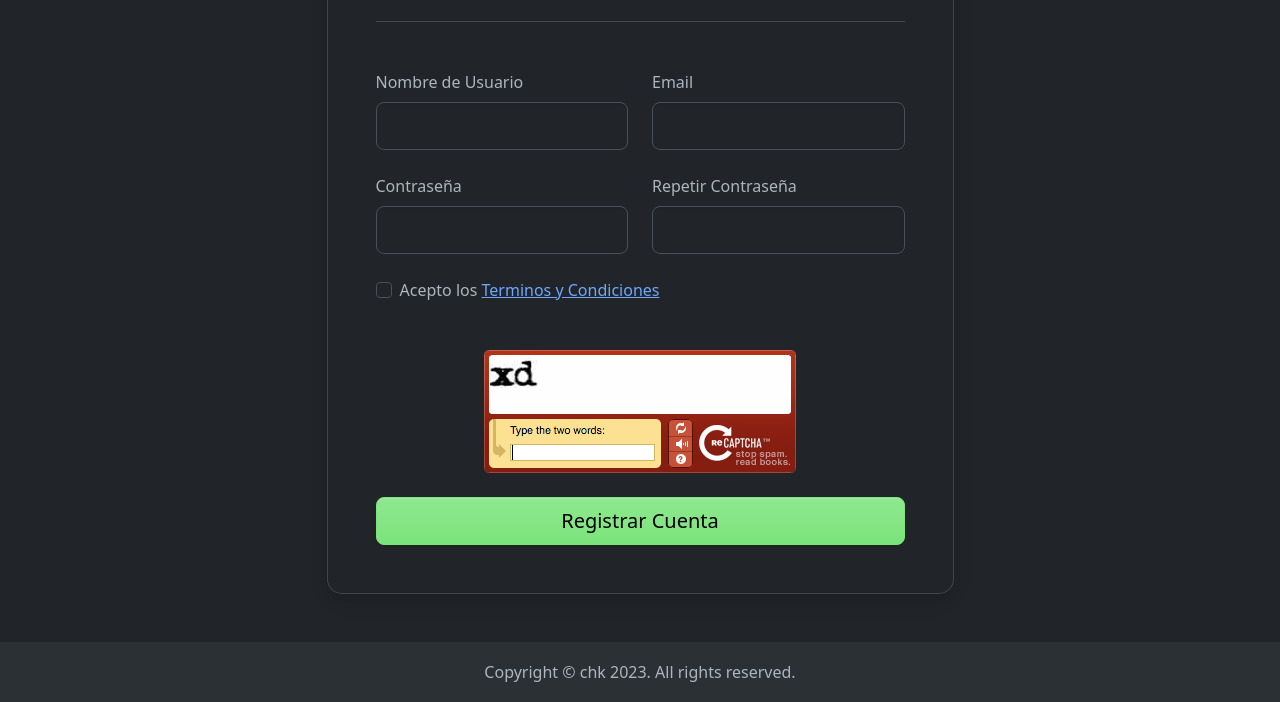
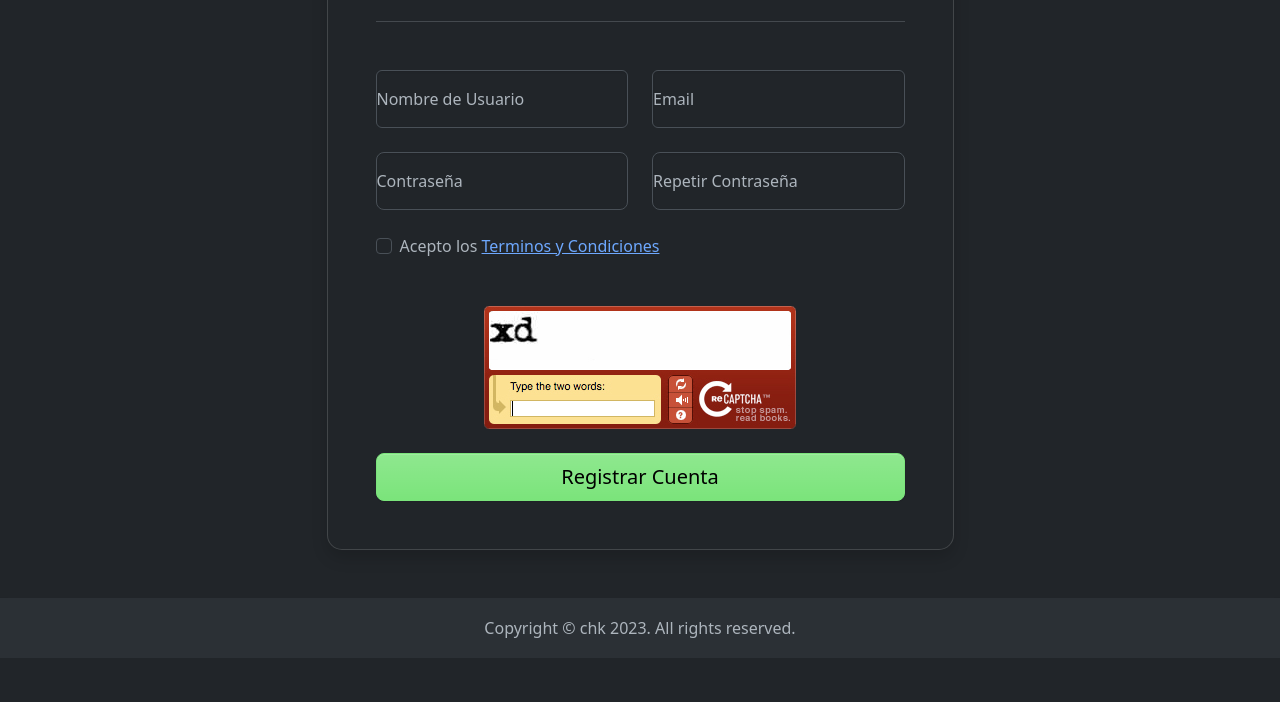
Before and after one commit to chikinrasshu/SimplyTask, a website: page registro.html in a window 1280 px wide. Shown: the part 218-920 px from the top of the page. After the commit the page ends 876 px from the top, so only its background shows below. Drawn offline with nearby package versions, Linux system fonts and the light colour scheme.

Commit message:
Floating forms

```diff
--- a/registro.html
+++ b/registro.html
@@ -119,51 +119,43 @@
                             <hr class="mb-md-5">
 
                             <!-- Registration Form -->
-                            <form action="" class="needs-validation" novalidate>
+                            <form action="/index.html" class="needs-validation" novalidate>
                                 <div class="row">
-                                    <div class="col-md-6 mb-4">
-                                        <div class="form-outline">
-                                            <label class="form-label" for="user">Nombre de Usuario</label>
-                                            <input type="text" id="user" class="form-control form-control-lg"
+                                    <div class="col-md-6 mb-4 form-floating">
+                                        <input type="text" id="user" class="form-control" placeholder="Username"
                                             required />
+                                        <label for="user">Nombre de Usuario</label>
                                         <div class="invalid-feedback">
                                             Ingrese un nombre de usuario v&aacute;lido.
                                         </div>
                                     </div>
-                                    </div>
 
-                                    <div class="col-md-6 mb-4">
-                                        <div class="form-outline">
-                                            <label class="form-label" for="email">Email</label>
-                                            <input type="email" id="email" class="form-control form-control-lg"
-                                                required />
+                                    <div class="col-md-6 mb-4 form-floating">
+                                        <input type="email" id="email" class="form-control"
+                                            placeholder="example@example.com" required />
+                                        <label for="email">Email</label>
                                         <div class="invalid-feedback">
                                             Ingrese un e-mail v&aacute;lido.
                                         </div>
                                     </div>
                                 </div>
-                                </div>
 
                                 <div class="row">
-                                    <div class="col-md-6 mb-4">
-                                        <div class="form-outline">
+                                    <div class="col-md-6 mb-4 form-floating">
+                                        <input type="password" id="pass1" class="form-control form-control-lg"
+                                            placeholder="Contrase&ntilde;a" required />
                                         <label class="form-label" for="pass1">Contrase&ntilde;a</label>
-                                            <input type="password" id="pass1" class="form-control form-control-lg"
-                                                required />
                                         <div class="invalid-feedback">
                                             Ingrese una contrase&ntilde;a v&aacute;lida.
                                         </div>
                                     </div>
-                                    </div>
 
-                                    <div class="col-md-6 mb-4">
-                                        <div class="form-outline">
+                                    <div class="col-md-6 mb-4 form-floating">
+                                        <input type="password" id="pass2" class="form-control form-control-lg"
+                                            placeholder="Contrase&ntilde;a" required />
                                         <label class="form-label" for="pass2">Repetir Contrase&ntilde;a</label>
-                                            <input type="password" id="pass2" class="form-control form-control-lg"
-                                                required />
                                         <div class="invalid-feedback">
                                             Ingrese una contrase&ntilde;a v&aacute;lida.
-                                            </div>
                                         </div>
                                     </div>
                                 </div>
```
Also changed, not shown: login.html (+5 -9 lines). Lines whose indentation alone changed are shown as unchanged.
